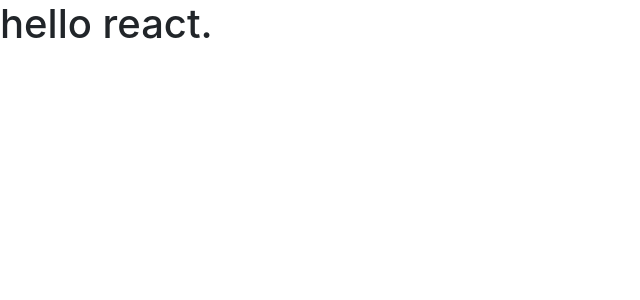
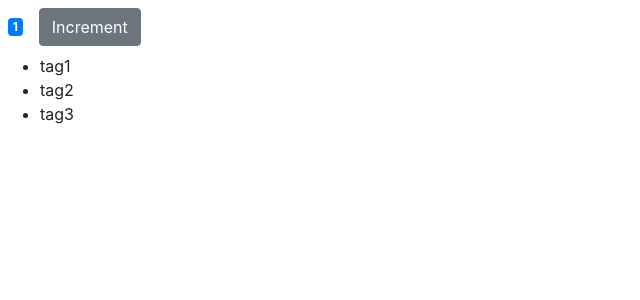
Before and after one commit to aliakbari77/react-counter-app, a React (Create React App) app: page / in a window 1280 px wide. Shown: the top 300 px of the page, without its empty margins (0-640 px from the left). Built offline with nearby package versions, Linux system fonts and the light colour scheme.

Commit message:
feat: add getBadgeClasses, formatCount method to handle classes and count

```diff
--- a/src/components/counter.jsx
+++ b/src/components/counter.jsx
@@ -1,13 +1,32 @@
 import React, { Component } from 'react';
 
 class Counter extends Component {
-    state = {  }
+    state = {
+        count: 1,
+        tags: ['tag1', 'tag2', 'tag3']
+     }
     render() {
+        let tags = this.state.tags.map(tag => <li key={tag}> { tag }</li>)
         return (
             <React.Fragment>
-                <h1>hello react.</h1>
+                <span className={ this.getBadgeClasses() }>{ this.formatCount() }</span>
+                <button className='btn btn-secondary m-2'>Increment</button>
+                <ul>
+                    {tags}
+                </ul>
             </React.Fragment>
         );
+    }
+
+    getBadgeClasses(){
+        let classes = 'badge m-2 badge-'
+        classes += this.state.count === 0 ? 'warning' : 'primary'
+        return classes
+    }
+
+    formatCount(){
+        let { count } = this.state
+        return count === 0 ? 'Zero' : count
     }
 }
 
```
